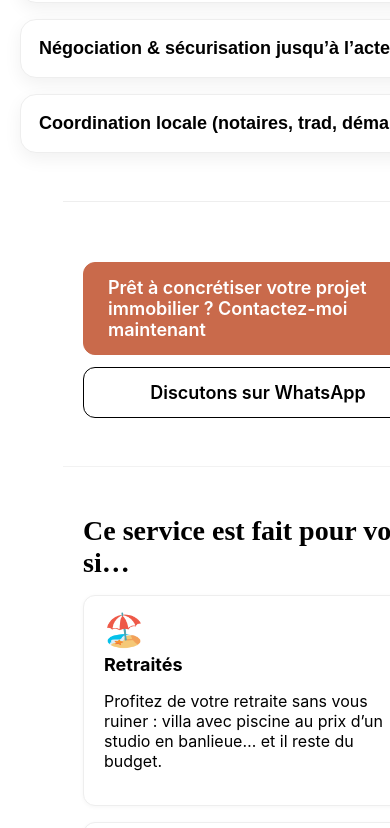
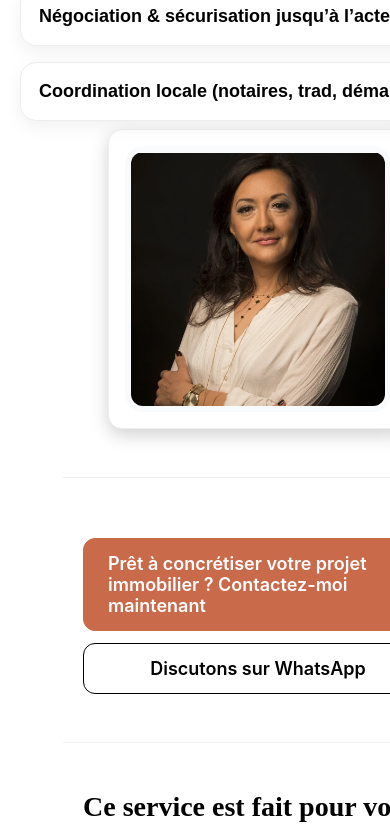
Before and after one commit to Sera-Mediterr/mediterranea_site, a plain HTML site: page index.html in a window 390 px wide. Shown: the part 906-1734 px from the top of the page. Drawn offline with Linux system fonts and the light colour scheme.

Commit message:
Update styles.css

```diff
--- a/assets/styles.css
+++ b/assets/styles.css
@@ -319,3 +319,58 @@ a:hover{text-decoration:underline}
     margin: 20px auto 0;
   }
 }
+
+/* ===== HERO (titre + contact + photo) ===== */
+
+.hero{
+  padding: 28px 0 24px;
+  background: #fff;
+}
+
+/* 2 colonnes : texte à gauche (1fr) / photo à droite (340px) */
+.hero-grid{
+  display: grid;
+  grid-template-columns: 1fr 340px;
+  gap: 28px;
+  align-items: start;
+}
+
+/* rangée de boutons (e-mail / Linkedin / IG / WhatsApp) */
+.cta-row{
+  display: flex;
+  gap: 12px;
+  flex-wrap: wrap;
+  margin-top: 12px;
+}
+
+/* Carte photo à droite : proche du texte, taille harmonieuse */
+.hero-card{
+  position: static !important;
+  right: auto !important;
+  top: auto !important;
+  transform: none !important;
+  margin: 0 !important;
+
+  width: 100%;
+  max-width: 340px;
+  border-radius: 14px;
+  overflow: hidden;
+  box-shadow: 0 6px 18px rgba(0,0,0,.18);
+}
+
+.hero-card img{
+  display: block;
+  width: 100%;
+  height: auto;
+}
+
+/* Mobile : une seule colonne, photo centrée sous le texte */
+@media (max-width: 980px){
+  .hero-grid{
+    grid-template-columns: 1fr;
+  }
+  .hero-card{
+    max-width: 300px;
+    margin: 8px auto 0 !important;
+  }
+}
```
